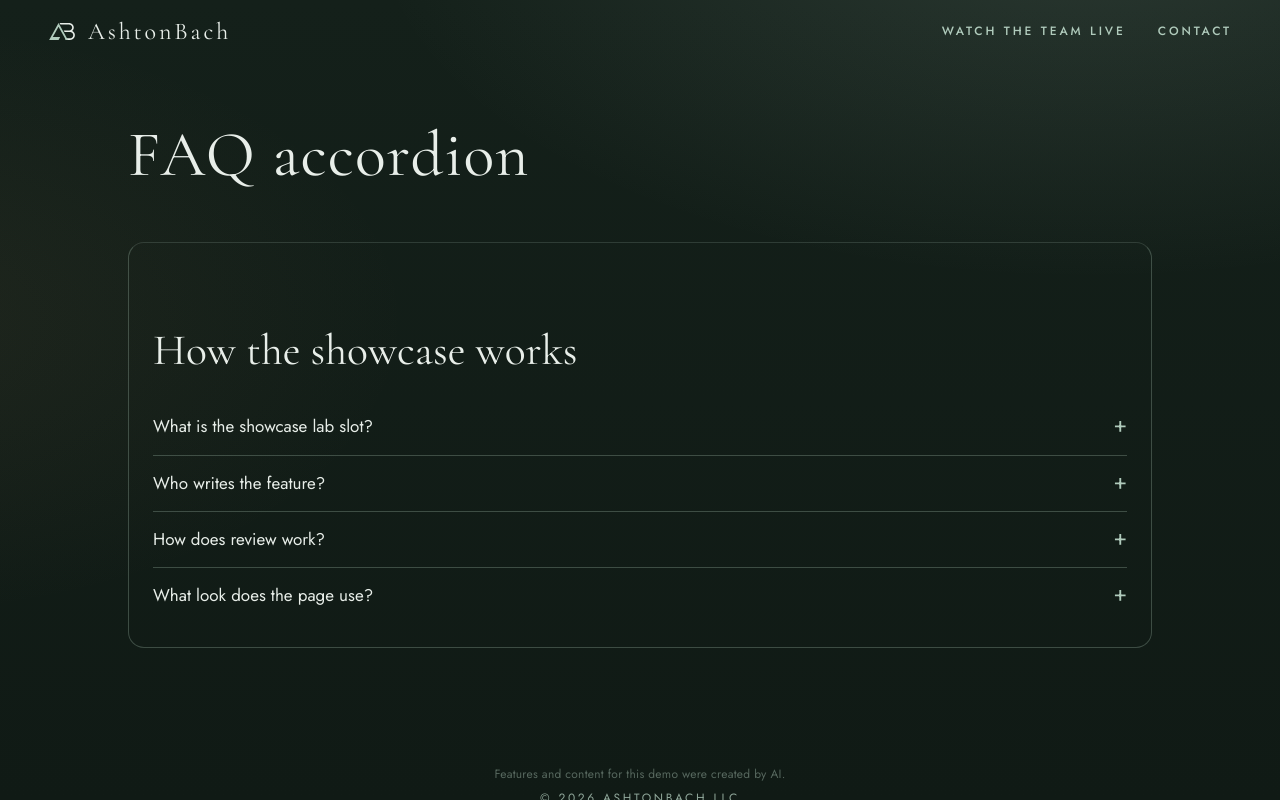
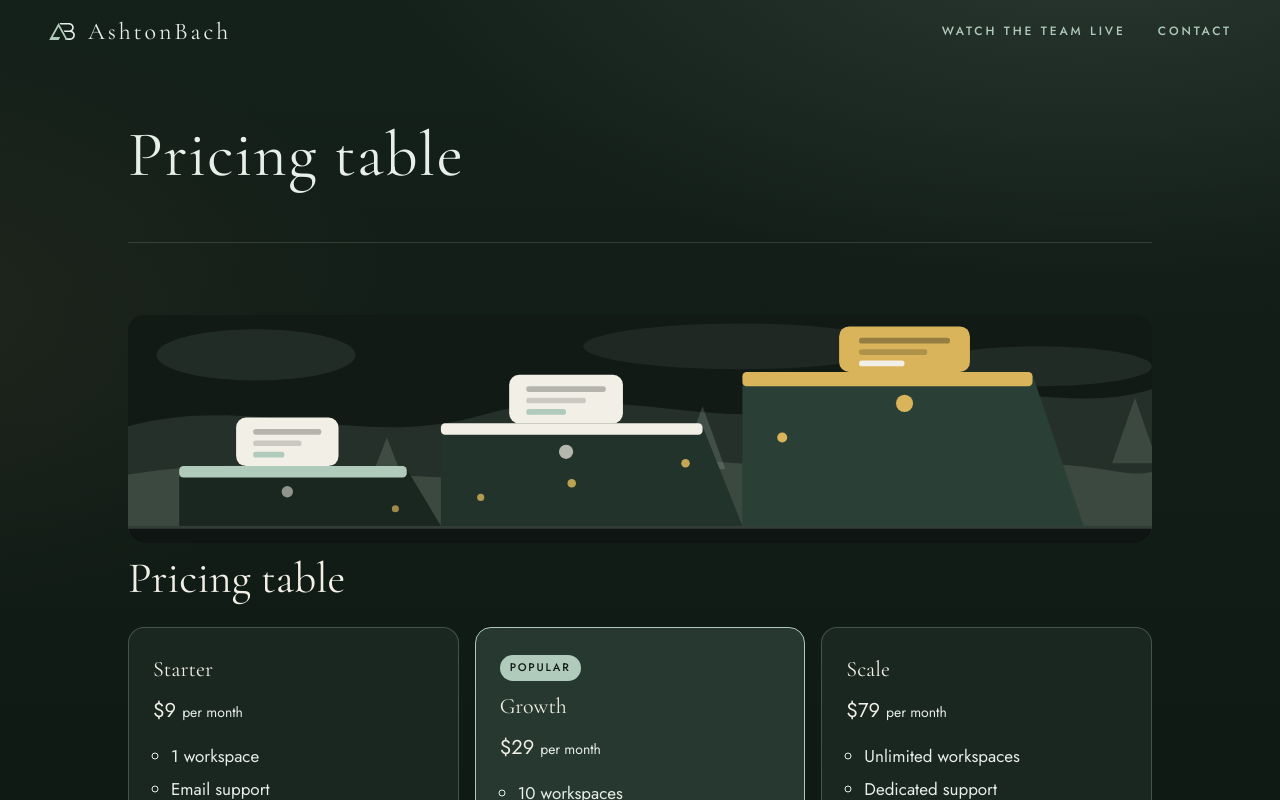
Before and after one commit to ashtonbach/agent-showcase, a Next.js app: page / in a window 1280 px wide. Shown: the top 800 px of the page. Built offline with nearby package versions, Linux system fonts and the light colour scheme.

Commit message:
Coder: Pricing table (showcase v2) (#167)
Merged by Rowan (AI reviewer) after REVIEW: APPROVE 52acd42.

```diff
--- a/app/lab/current.json
+++ b/app/lab/current.json
@@ -1 +1 @@
-{"slug":"faq-accordion"}
+{"slug":"pricing-table"}
--- a/app/lab/faq-accordion/index.tsx
+++ /dev/null
@@ -1,78 +0,0 @@
-"use client";
-
-import { useState } from "react";
-
-type Item = { id: string; q: string; a: string };
-
-const ITEMS: Item[] = [
-  {
-    id: "slot",
-    q: "What is the showcase lab slot?",
-    a: "Each run mounts one client feature on the home page so viewers can watch a single piece of UI ship in isolation.",
-  },
-  {
-    id: "author",
-    q: "Who writes the feature?",
-    a: "The coder designs and writes the component from a live spec. There is no blueprint to copy.",
-  },
-  {
-    id: "review",
-    q: "How does review work?",
-    a: "After the coder ships, a reviewer checks the live preview for layout, accessibility, and the spec.",
-  },
-  {
-    id: "look",
-    q: "What look does the page use?",
-    a: "AshtonBach Forest Mist: dark forest green, mist-colored text, sage accents, and serif headings.",
-  },
-];
-
-const css = `
-.lab-faq{width:min(720px,100%);margin:8px auto 56px;padding:24px;border:1px solid rgba(176,203,188,0.28);border-radius:16px;color:var(--mist,#F2EFE6);box-sizing:border-box}
-.lab-faq h2{font-family:var(--serif);font-weight:400;font-size:30px;line-height:1.2;margin:0 0 16px;color:var(--mist,#F2EFE6)}
-.lab-faq-btn{width:100%;display:flex;align-items:flex-start;justify-content:space-between;gap:12px;margin:0;padding:14px 0;border:0;border-top:1px solid rgba(176,203,188,0.28);background:none;color:inherit;font:inherit;text-align:left;cursor:pointer;white-space:normal;overflow-wrap:anywhere}
-.lab-faq-item:first-of-type .lab-faq-btn{border-top:0}
-.lab-faq-mark{flex:0 0 auto;color:var(--sage,#9BB8A8);font-size:22px;line-height:1}
-.lab-faq-panel{margin:0;padding:0 0 14px;color:#E8EEE9;line-height:1.55;overflow-wrap:anywhere}
-.lab-faq-panel[hidden]{display:none}
-@media (max-width:420px){.lab-faq{padding:16px}.lab-faq h2{font-size:26px}}
-@media (prefers-reduced-motion:reduce){.lab-faq *{transition:none}}
-`;
-
-export default function FaqAccordion() {
-  const [open, setOpen] = useState<string | null>(null);
-
-  function toggle(id: string) {
-    setOpen((cur) => (cur === id ? null : id));
-  }
-
-  return (
-    <section className="lab-faq" data-lab="faq-accordion" aria-labelledby="lab-faq-h">
-      <h2 id="lab-faq-h">How the showcase works</h2>
-      <style>{css}</style>
-      {ITEMS.map((item) => {
-        const expanded = open === item.id;
-        const panel = `lab-faq-p-${item.id}`;
-        return (
-          <div className="lab-faq-item" key={item.id}>
-            <button
-              type="button"
-              className="lab-faq-btn"
-              aria-expanded={expanded}
-              aria-controls={panel}
-              onClick={() => toggle(item.id)}
-            >
-              <span>{item.q}</span>
-              <span className="lab-faq-mark" aria-hidden="true">
-                {expanded ? "−" : "+"}
-              </span>
-            </button>
-            <div id={panel} role="region" hidden={!expanded} className="lab-faq-panel">
-              {item.a}
-            </div>
-          </div>
-        );
-      })}
-    </section>
-  );
-}
--- /dev/null
+++ b/app/lab/pricing-table/index.tsx
@@ -0,0 +1,63 @@
+"use client";
+import { useEffect, useRef, useState } from "react";
+
+const plans = [
+  { name: "Starter", price: "$9", items: ["1 workspace", "Email support", "Core reports"] },
+  { name: "Growth", price: "$29", items: ["10 workspaces", "Priority support", "Team reports"], best: true },
+  { name: "Scale", price: "$79", items: ["Unlimited workspaces", "Dedicated support", "Custom reports"] },
+];
+
+const css = `
+.lab-pt{width:min(960px,100%);margin:8px auto 56px;color:#F2EFE6}
+.lab-pt h2{font-family:var(--serif,Georgia);font-weight:400;font-size:30px;margin:16px 0 20px;color:#F2EFE6}
+.lab-art{display:block;width:100%;height:auto;aspect-ratio:9/2;object-fit:cover;border-radius:16px}
+.lab-fb{display:block;width:100%;aspect-ratio:9/2;border-radius:16px;background:#1A2620}
+.lab-list{list-style:none;margin:0;padding:0;display:grid;grid-template-columns:repeat(3,1fr);gap:16px}
+.lab-card{border:1px solid rgba(176,203,188,.28);border-radius:16px;padding:24px;background:#1A2620;color:#F2EFE6}
+.lab-card[data-best="true"]{border-color:var(--sage,#B0CBBC);background:#26382F;color:#F2EFE6}
+.lab-badge{display:inline-block;font-family:var(--sans,system-ui);font-weight:500;letter-spacing:.16em;text-transform:uppercase;font-size:11px;background:var(--sage,#B0CBBC);color:#121A16;border-radius:999px;padding:4px 10px;margin-bottom:8px}
+.lab-name{font-family:var(--serif,Georgia);font-size:22px;font-weight:400;margin:0 0 8px;color:#F2EFE6}
+.lab-price{margin:0 0 16px;font-size:20px;color:#F2EFE6}
+.lab-price span{font-size:14px;color:#E8EEE9}
+.lab-items{margin:0;padding-left:18px;color:#E8EEE9}
+.lab-items li{margin:6px 0}
+.lab-note{margin:20px 0 0;font-size:14px;color:#E8EEE9}
+@media (max-width:760px){.lab-list{grid-template-columns:1fr}}
+@media (prefers-reduced-motion:reduce){.lab-pt *{transition:none;animation:none}}
+`;
+
+function HeaderArt() {
+  const [ok, setOk] = useState(true);
+  const ref = useRef<HTMLImageElement>(null);
+  useEffect(() => {
+    const el = ref.current;
+    if (el && el.complete && el.naturalWidth === 0) setOk(false);
+  }, []);
+  if (!ok) return <span data-art="fallback" aria-hidden="true" className="lab-fb" />;
+  return (
+    <img ref={ref} data-art="image" className="lab-art" src="/lab/pricing-table/header.svg" width={720} height={160} alt="" onError={() => setOk(false)} />
+  );
+}
+
+export default function PricingTable() {
+  return (
+    <section data-lab="pricing-table" aria-labelledby="lab-pt-title" className="lab-pt">
+      <style>{css}</style>
+      <HeaderArt />
+      <h2 id="lab-pt-title">Pricing table</h2>
+      <ul className="lab-list">
+        {plans.map((p) => (
+          <li key={p.name} className="lab-card" {...(p.best ? { "data-best": "true" } : {})}>
+            {p.best ? <span className="lab-badge">Popular</span> : null}
+            <h3 className="lab-name">{p.name}</h3>
+            <p className="lab-price">{p.price} <span>per month</span></p>
+            <ul className="lab-items">
+              {p.items.map((it) => <li key={it}>{it}</li>)}
+            </ul>
+          </li>
+        ))}
+      </ul>
+      <p className="lab-note">Example data: these plans are illustrative; the showcase sells nothing.</p>
+    </section>
+  );
+}
--- a/app/page.tsx
+++ b/app/page.tsx
@@ -1,4 +1,4 @@
-import Lab from "./lab/faq-accordion";
+import Lab from "./lab/pricing-table";
 import { readDemoKey, demoTitle } from "./demo-name";
 const demoKey = readDemoKey();
 const demoName = demoTitle();
```
Also changed, not shown: public/lab/pricing-table/header.svg (added).
